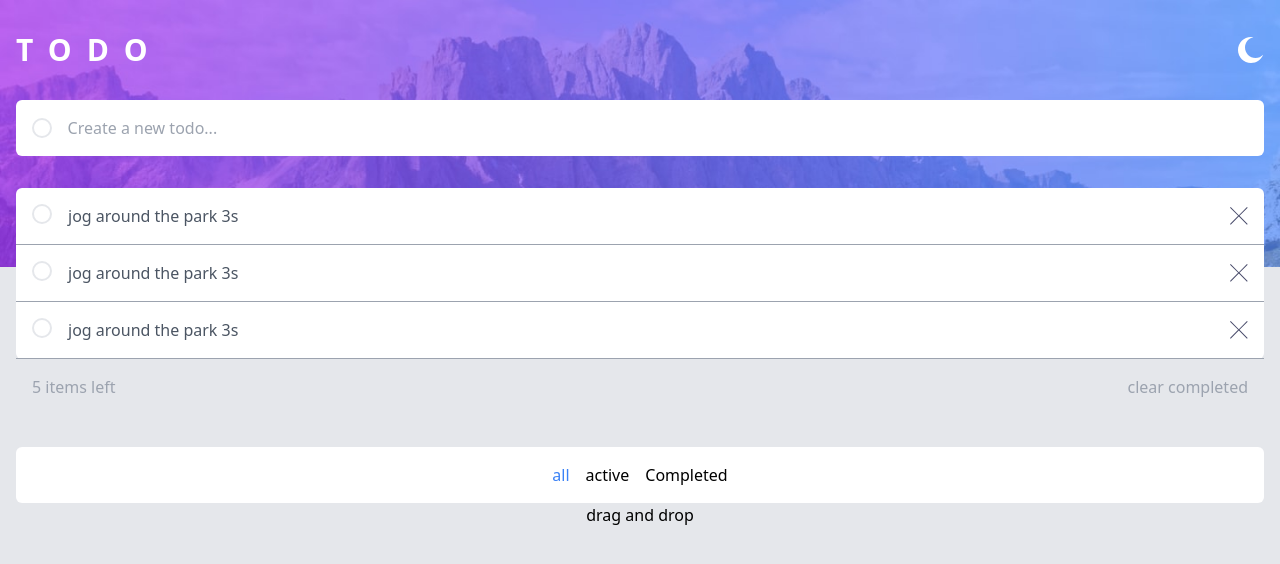
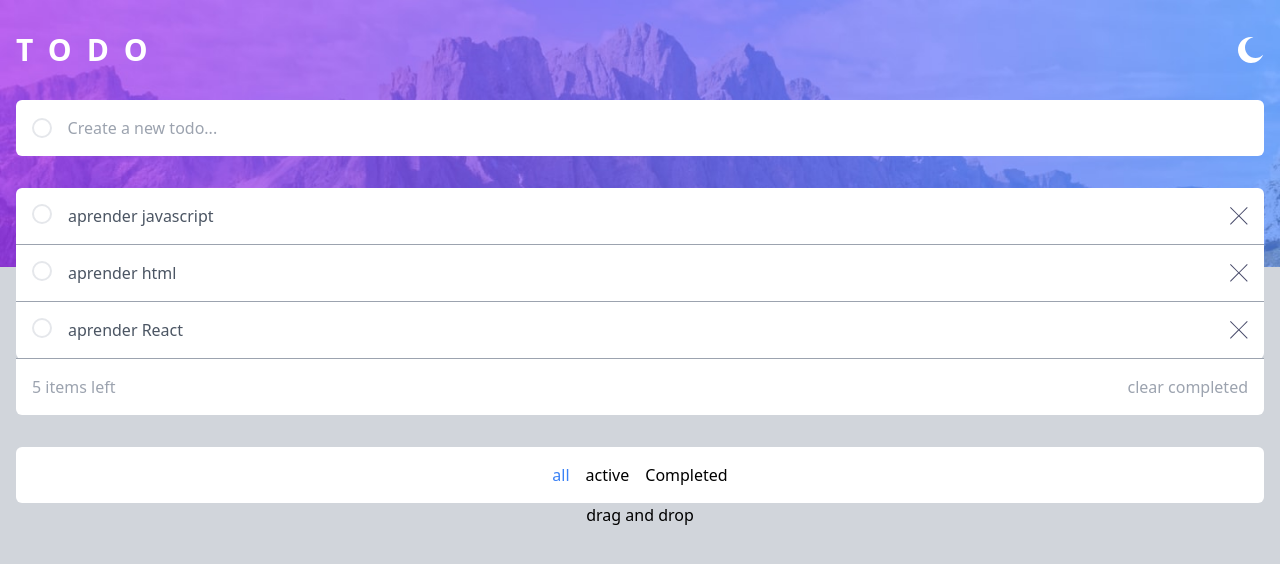
Before and after one commit to peLuis123/react-tailwind, a React (Vite) app: page / in a window 1280 px wide. Shown: the top 564 px of the page. Built offline with nearby package versions, Linux system fonts and the light colour scheme.

Commit message:
se añadio el metodo addTodo

```diff
--- a/src/App.jsx
+++ b/src/App.jsx
@@ -1,60 +1,13 @@
-import CrossIcon from "./assets/icons/CrossIcon";
-import MoonIcon from "./assets/icons/MoonIcon";
+import Header from "./components/Header";
+import Formulario from "./components/formulario";
+// import TodoFilter from "./components/TodoFilter";
 const App = () => {
   return (
-    <div className="bg-[url('./assets/images/bg-desktop-light.jpg')] bg-no-repeat bg-contain bg-gray-200 min-h-screen">
-      <header className="container mx-auto px-4 pt-8">
-        <div className="flex justify-between">
-          <h1 className="uppercase text-white text-3xl font-bold tracking-[.5em]">
-            TODO
-          </h1>
-          <button><MoonIcon/></button>
-        </div>
-        <form className="bg-white rounded-md overflow-hidden py-4 gap-4 px-4 flex items-center mt-8">
-          <span className="inline-block rounded-full border-2 w-5 h-5"></span>
-          <input
-            className="w-full text-gray-400 outline-none"
-            type="text"
-            placeholder="Create a new todo..."
-          ></input>
-        </form>
-      </header>
-      <main className="container mx-auto px-4 mt-8 ">
-        <div className="bg-white rounded-md ">
-          <article className="flex gap-4 py-4 border-b-gray-400 border-b px-4">
-            <button className="inline-block rounded-full border-2 w-5 h-5 flex-none"></button>
-            <p className="text-gray-600 grow">jog around the park 3s</p>
-            <button className="flex-none">
-              <CrossIcon />
-            </button>
-          </article>
-          <article className="flex gap-4 py-4 border-b-gray-400 border-b px-4">
-            <button className="inline-block rounded-full border-2 w-5 h-5 flex-none"></button>
-            <p className="text-gray-600 grow">jog around the park 3s</p>
-            <button className="flex-none">
-              <CrossIcon />
-            </button>
-          </article>
-          <article className="flex gap-4 p-4 border-b-gray-400 border-b ">
-            <button className="inline-block rounded-full border-2 w-5 h-5 flex-none"></button>
-            <p className="text-gray-600 grow">jog around the park 3s</p>
-            <button className="flex-none">
-              <CrossIcon />
-            </button>
-          </article>
-        </div>
-        <section className="p-4  text-gray-400 flex justify-between">
-          <span> 5 items left</span>
-          <button>clear completed</button>
-        </section>
-      </main>
-      <section className="container mx-auto mt-8 px-4">
-        <div className="rounded-md bg-white gap-4  p-4 flex justify-center">
-          <button className="text-blue-500">all</button>
-          <button className="hover:text-blue-500">active</button>
-          <button className="hover:text-blue-500">Completed</button>
-        </div>
-      </section>
+    <div className="min-h-screen  bg-gray-300 bg-[url('./assets/images/bg-desktop-light.jpg')] bg-no-repeat bg-contain">
+      <Header />
+      <Formulario />
+      {/* <TodoFilter/> */}
+
       <section className="text-center">drag and drop</section>
     </div>
   );
--- /dev/null
+++ b/src/components/Formulario.jsx
@@ -0,0 +1,45 @@
+import TodoCreate from "./todoCreate";
+import TodoList from "./TodoList";
+import TodoComputed from "./todoComputed";
+import TodoFilter from "./TodoFilter";
+import { useState } from "react";
+const initialStateTodos = [
+  {
+    id: 1,
+    title: "aprender javascript",
+    completed: true,
+  },
+  {
+    id: 2,
+    title: "aprender html",
+    completed: false,
+  },
+  {
+    id: 3,
+    title: "aprender React",
+    completed: false,
+  },
+];
+const Formulario = () => {
+  const [todos, setTodos] = useState(initialStateTodos);
+  const addTodo = (title) => {
+    const newTodo = {
+      id: Date.now(),
+      completed: false,
+      title: title,
+    };
+    setTodos([...todos, newTodo]);
+  };
+
+  return (
+    <>
+      <main className="container mx-auto px-4 mt-8 rounded-t-md">
+        <TodoCreate addTodo={addTodo}/>
+        <TodoList todos={todos} />
+        <TodoComputed />
+        <TodoFilter />
+      </main>
+    </>
+  );
+};
+export default Formulario;
--- /dev/null
+++ b/src/components/Header.jsx
@@ -0,0 +1,17 @@
+import MoonIcon from "./icons/MoonIcon";
+
+const Header = () => {
+  return (
+    <header className="container mx-auto px-4 pt-8">
+      <div className="flex justify-between">
+        <h1 className="uppercase text-white text-3xl font-bold tracking-[.5em]">
+          TODO
+        </h1>
+        <button>
+          <MoonIcon />
+        </button>
+      </div>
+    </header>
+  );
+};
+export default Header;
--- /dev/null
+++ b/src/components/Todo.item.jsx
@@ -0,0 +1,17 @@
+import CrossIcon from "./icons/CrossIcon";
+const TodoItem = ({todo}) => {
+    // console.log(todo);
+
+  return (
+    <>
+      <article className="flex gap-4 py-4 border-b-gray-400 border-b px-4">
+        <button className="inline-block rounded-full border-2 w-5 h-5 flex-none"></button>
+        <p className="text-gray-600 grow">{todo.title}</p>
+        <button className="flex-none">
+          <CrossIcon />
+        </button>
+      </article>
+    </>
+  );
+};
+export default TodoItem;
--- /dev/null
+++ b/src/components/TodoCreate.jsx
@@ -0,0 +1,29 @@
+import { useState } from "react";
+
+const TodoCreate = ({ addTodo }) => {
+  const [title, setTitle] = useState("");
+  const handleSubmitAddTodo = (e) => {
+    e.preventDefault();
+    if (title.trim().length > 0) {
+      console.log(title);
+      addTodo(title);
+      setTitle("");
+    }
+  };
+  return (
+    <form
+      onSubmit={handleSubmitAddTodo}
+      className="bg-white rounded-md overflow-hidden py-4 gap-4 px-4 flex items-center mt-8"
+    >
+      <span className="inline-block rounded-full border-2 w-5 h-5"></span>
+      <input
+        className="w-full text-gray-400 outline-none"
+        type="text"
+        value={title}
+        onChange={(e) => setTitle(e.target.value)}
+        placeholder="Create a new todo..."
+      ></input>
+    </form>
+  );
+};
+export default TodoCreate;
--- /dev/null
+++ b/src/components/TodoFilter.jsx
@@ -0,0 +1,12 @@
+const TodoFilter = () => {
+  return (
+    <section className="container mx-auto mt-8 ">
+      <div className="rounded-md bg-white gap-4  p-4 flex justify-center">
+        <button className="text-blue-500">all</button>
+        <button className="hover:text-blue-500">active</button>
+        <button className="hover:text-blue-500">Completed</button>
+      </div>
+    </section>
+  );
+};
+export default TodoFilter;
--- /dev/null
+++ b/src/components/TodoList.jsx
@@ -0,0 +1,13 @@
+import TodoItem from "./todo.item";
+const TodoList = ({ todos }) => {
+  // console.log(todos);
+  return (
+    <div className="bg-white rounded-md mt-8">
+      {todos.map((todo) => (
+        <TodoItem key={todo.id} todo={todo}/>
+      ))}
+      {/* <TodoItem todos={todos} /> */}
+    </div>
+  );
+};
+export default TodoList;
--- /dev/null
+++ b/src/components/todoComputed.jsx
@@ -0,0 +1,9 @@
+const TodoComputed = () => {
+  return (
+    <section className="p-4  text-gray-400 flex justify-between bg-white rounded-b-md">
+      <span> 5 items left</span>
+      <button>clear completed</button>
+    </section>
+  );
+};
+export default TodoComputed;
```
Also changed, not shown: .eslintrc.cjs, src/components/icons/CrossIcon.jsx (renamed from src/assets/icons/CrossIcon.jsx), src/components/icons/MoonIcon.jsx (renamed from src/assets/icons/MoonIcon.jsx).
